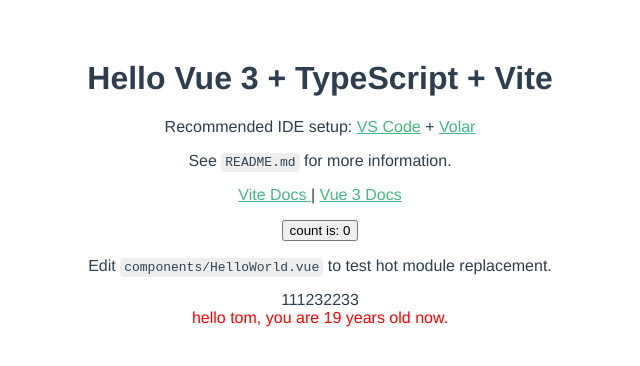
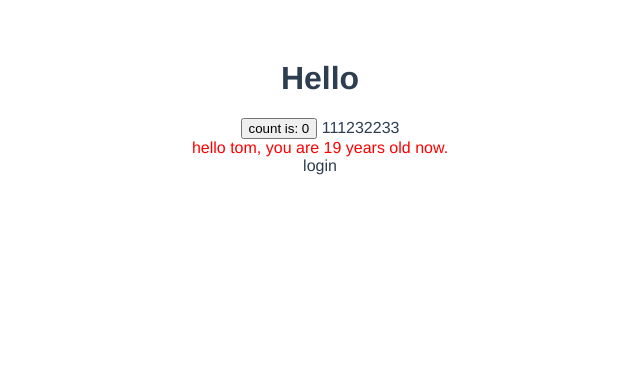
Before and after one commit to Manfray/vite-vue3-tsx, a Vue app: page /login in a window 1280 px wide. Shown: the top 366 px of the page, without its empty margins (320-960 px from the left). Built offline with nearby package versions, Linux system fonts and the light colour scheme.

Commit message:
refactor: 配置路由

```diff
--- a/package.json
+++ b/package.json
@@ -8,7 +8,8 @@
     "preview": "vite preview"
   },
   "dependencies": {
-    "vue": "^3.2.25"
+    "vue": "^3.2.25",
+    "vue-router": "^4.1.2"
   },
   "devDependencies": {
     "@types/node": "^18.0.3",
--- a/src/App.vue
+++ b/src/App.vue
@@ -7,9 +7,10 @@
 
 <template>
   <!-- <img alt="Vue logo" src="./assets/logo.png" /> -->
-  <HelloWorld msg="Hello Vue 3 + TypeScript + Vite" />
+  <HelloWorld msg="Hello" />
   111232233
   <Test></Test>
+  <router-view></router-view>
 </template>
 
 <style>
--- a/src/components/HelloWorld.vue
+++ b/src/components/HelloWorld.vue
@@ -1,3 +1,9 @@
+
+<template>
+  <h1>{{ msg }}</h1>
+  <button type="button" @click="count++">count is: {{ count }}</button>
+</template>
+
 <script setup lang="ts">
 import { ref } from 'vue'
 
@@ -5,33 +11,6 @@
 
 const count = ref(0)
 </script>
-
-<template>
-  <h1>{{ msg }}</h1>
-
-  <p>
-    Recommended IDE setup:
-    <a href="https://code.visualstudio.com/" target="_blank">VS Code</a>
-    +
-    <a href="https://github.com/johnsoncodehk/volar" target="_blank">Volar</a>
-  </p>
-
-  <p>See <code>README.md</code> for more information.</p>
-
-  <p>
-    <a href="https://vitejs.dev/guide/features.html" target="_blank">
-      Vite Docs
-    </a>
-    |
-    <a href="https://v3.vuejs.org/" target="_blank">Vue 3 Docs</a>
-  </p>
-
-  <button type="button" @click="count++">count is: {{ count }}</button>
-  <p>
-    Edit
-    <code>components/HelloWorld.vue</code> to test hot module replacement.
-  </p>
-</template>
 
 <style scoped>
 a {
--- a/src/main.ts
+++ b/src/main.ts
@@ -1,4 +1,5 @@
 import { createApp } from 'vue'
 import App from './App.vue'
+import router from '@/router'
 
-createApp(App).mount('#app')
+createApp(App).use(router).mount('#app')
--- /dev/null
+++ b/src/router/index.ts
@@ -0,0 +1,37 @@
+import { createRouter, createWebHashHistory, createWebHistory, RouteRecordRaw } from "vue-router";
+
+// 路由配置 和以前一样
+const routes: RouteRecordRaw[] = [
+  {
+    path: "/",
+    redirect: "/login",
+  },
+  {
+    path: "/home",
+    name: "home",
+    meta: {
+      type: "home",
+    },
+    component: () => import("@/views/home"),
+  },
+  {
+    path: "/login",
+    name: "login",
+    meta: {
+      type: "login",
+    },
+    component: () => import("@/views/login"),
+  },
+  {
+    path: "/:pathMatch(.*)*", // 注意此处 404页面匹配规则和以前不同，得采用这种配置方式才行
+    name: "404",
+    component: () => import("@/views/404"),
+  },
+];
+
+const router = createRouter({
+  history: createWebHistory(), // history模式
+  routes,
+});
+
+export default router;
--- /dev/null
+++ b/src/views/404/index.tsx
@@ -0,0 +1,10 @@
+import { defineComponent } from 'vue'
+
+export default defineComponent({
+  props: {},
+  emits: [],
+  components: {},
+  setup(props, ctx) {
+    return () => <div>404</div>
+  }
+})
--- /dev/null
+++ b/src/views/home/index.tsx
@@ -0,0 +1,10 @@
+import { defineComponent } from 'vue'
+
+export default defineComponent({
+  props: {},
+  emits: [],
+  components: {},
+  setup(props, ctx) {
+    return () => <div>home</div>
+  }
+})
--- /dev/null
+++ b/src/views/login/index.tsx
@@ -0,0 +1,10 @@
+import { defineComponent } from 'vue'
+
+export default defineComponent({
+  props: {},
+  emits: [],
+  components: {},
+  setup(props, ctx) {
+    return () => <div>login</div>
+  }
+})
```
Also changed, not shown: 1 other file (tests, documents, lock files or other folders).
